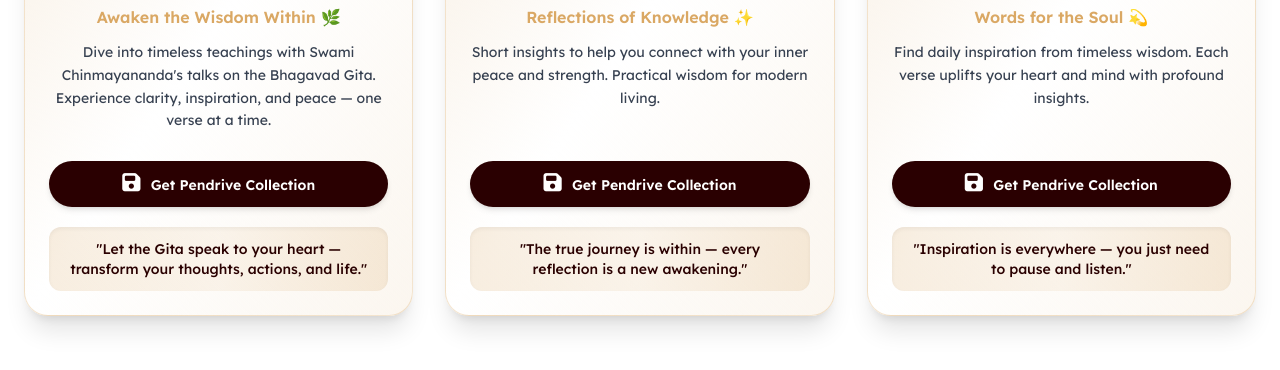
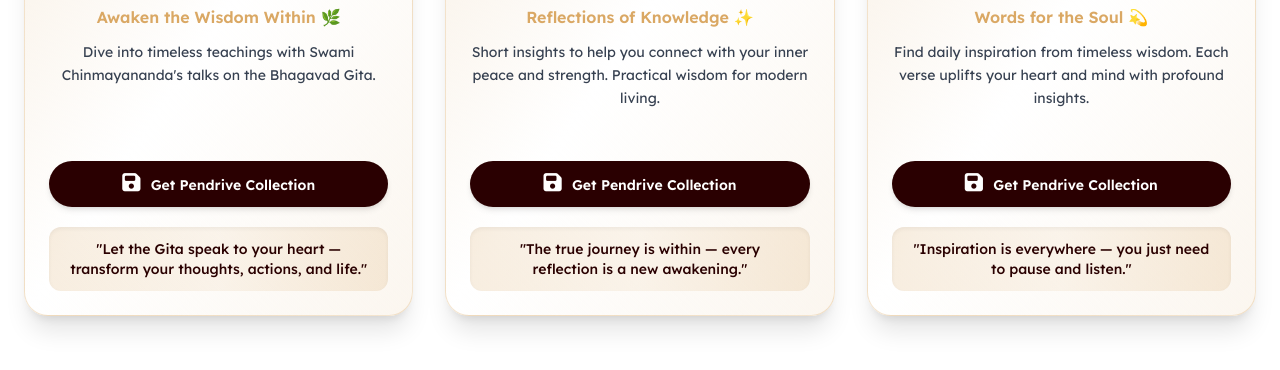
Before and after one commit to Devendrakhot/Watch-Listen, a plain HTML site: page index.html in a window 1280 px wide. Shown: the part 352-722 px from the top of the page. Drawn offline with nearby package versions, Linux system fonts and the light colour scheme.

Commit message:
Update index.html

```diff
--- a/index.html
+++ b/index.html
@@ -169,7 +169,7 @@
           title: "The Gita Series",
           subtitle: "Awaken the Wisdom Within 🌿",
           description:
-            "Dive into timeless teachings with Swami Chinmayananda's talks on the Bhagavad Gita. Experience clarity, inspiration, and peace — one verse at a time.",
+            "Dive into timeless teachings with Swami Chinmayananda's talks on the Bhagavad Gita.",
           thumbnail: COMMON_THUMBNAIL,
           videoId: "DuRMvbw-tg4",
           youtubeLink: "https://www.youtube.com/watch?v=DuRMvbw-tg4",
```
